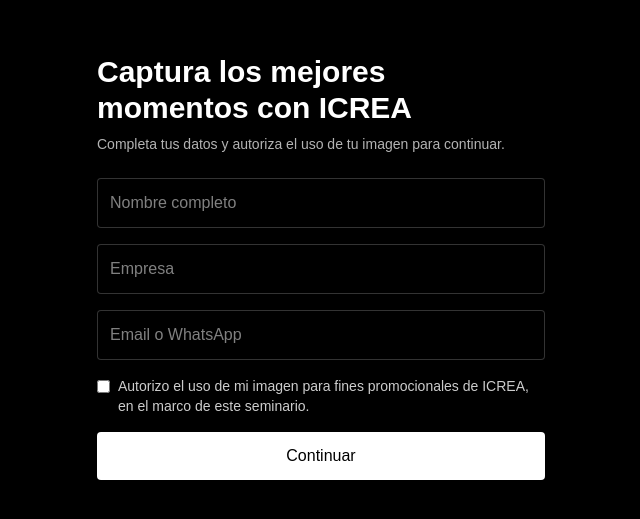
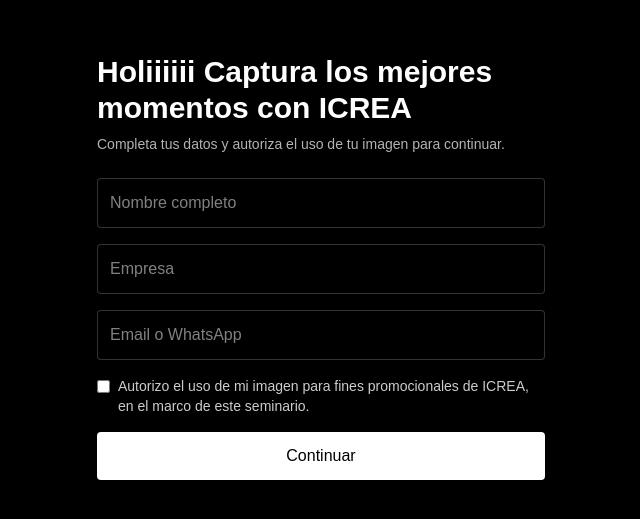
Before and after one commit to carolinaco2505/icrea-photo-booth, a Next.js app: page /e/1 in a window 1280 px wide. Shown: the part 133-652 px from the top of the page, without its empty margins (319-959 px from the left). Built offline with nearby package versions, Linux system fonts and the light colour scheme.

Commit message:
Update page.tsx

```diff
--- a/app/e/[eventId]/page.tsx
+++ b/app/e/[eventId]/page.tsx
@@ -60,7 +60,7 @@
     <div className="min-h-screen flex items-center justify-center p-6 bg-black text-white">
       <div className="w-full max-w-md">
         <h1 className="text-3xl font-bold mb-2">
-          Captura los mejores momentos con ICREA
+          Holiiiiii Captura los mejores momentos con ICREA
         </h1>
         <p className="text-sm text-white/70 mb-6">
           Completa tus datos y autoriza el uso de tu imagen para continuar.
```
